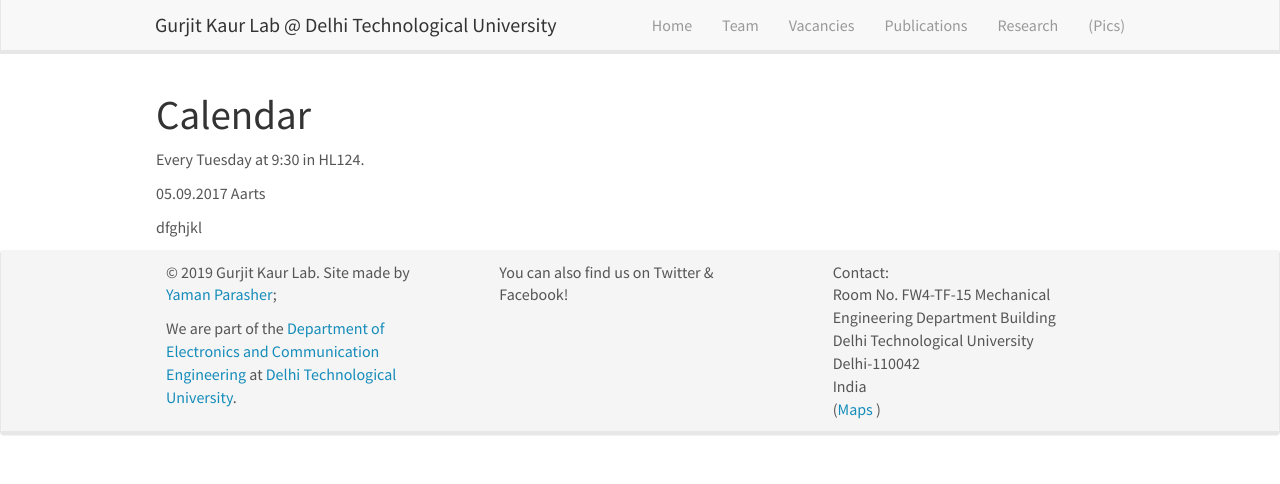
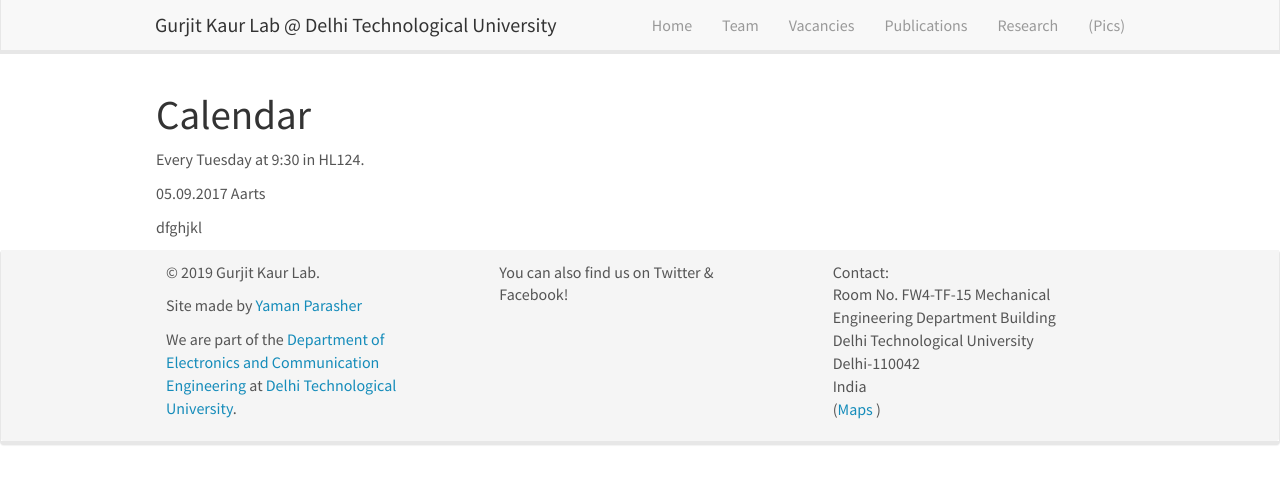
Before and after one commit to guritkaurlab/guritkaurlab.github.io, a Jekyll site: the page built from _pages/mini_lecture_series.md, in a window 1280 px wide. Shown: the top 484 px of the page. Built offline with Jekyll 4.4.1, drawn with Linux system fonts in a browser that asks for light colours; nearby versions of some CDN libraries.

```diff
--- a/_includes/footer.html
+++ b/_includes/footer.html
@@ -5,7 +5,7 @@
 		<div class="col-sm-4">
 
 		  <p>&copy 2019 Gurjit Kaur Lab.
-			  Site made by <a href="https://www.linkedin.com/in/yaman-parasher-944a0351/">Yaman Parasher</a>;
+                  <p>Site made by <a href="https://www.linkedin.com/in/yaman-parasher-944a0351/">Yaman Parasher</a> </p>
               <p>We are part of the <a href="http://www.dtu.ac.in/Web/Departments/Electronics/faculty/">Department of Electronics and Communication Engineering</a> at <a href="http://www.dtu.ac.in/">Delhi Technological University</a>.</p>
 
 
```
